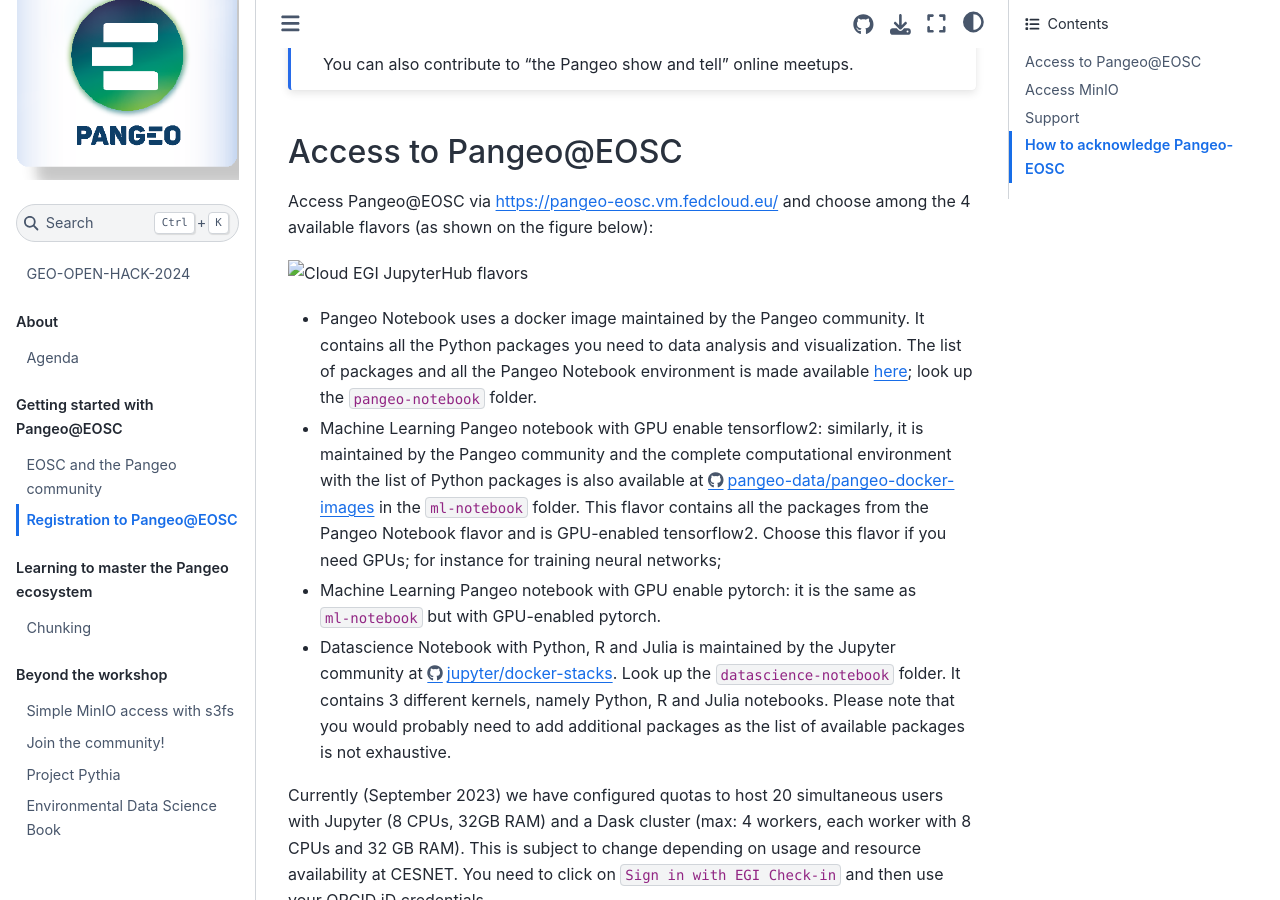
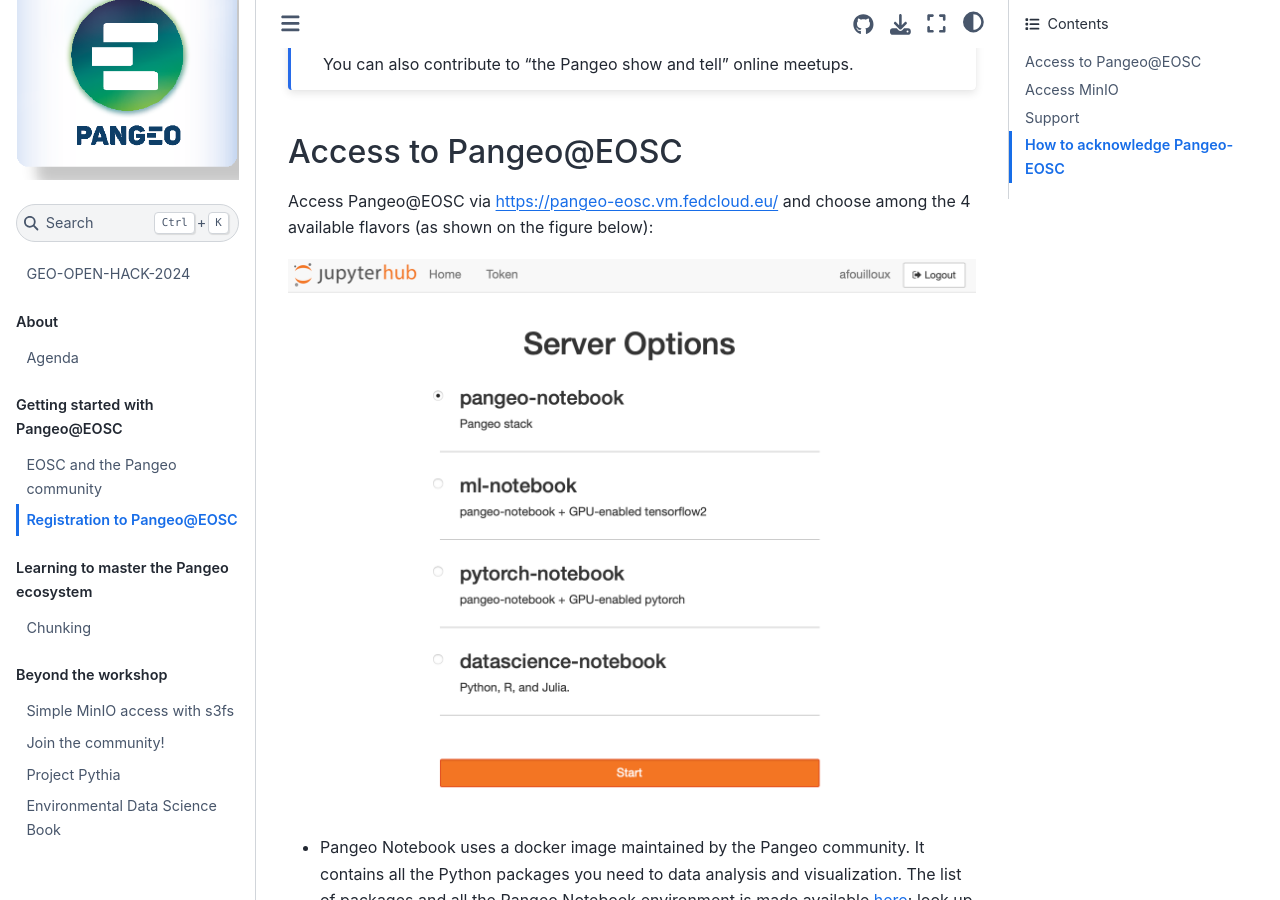
Before and after one commit to pangeo-data/geo-open-hack-2024, a Jupyter Book: the page built from docs/setup/users-getting-started.md, in a window 1280 px wide and 900 px high, scrolled down 707 px. Built offline with Jupyter Book 1.0.4 settings and Sphinx 7.4.7 and the Sphinx Book theme 1.1.4, drawn with Linux system fonts in a browser that asks for light colours; pages that are not in the unit, such as notebooks, are missing from menus; comment, search, counter and statistics services are not loaded.

Commit message:
change data for interactive visualisation

```diff
--- a/docs/setup/users-getting-started.md
+++ b/docs/setup/users-getting-started.md
@@ -22,7 +22,7 @@
 
 Access Pangeo@EOSC via [https://pangeo-eosc.vm.fedcloud.eu/](https://pangeo-eosc.vm.fedcloud.eu/) and choose among the 4 available flavors (as shown on the figure below):
 
-![Cloud EGI JupyterHub flavors](images/flavors.png)
+![Cloud EGI JupyterHub flavors](../images/flavors.png)
 
 - Pangeo Notebook uses a docker image maintained by the Pangeo community. It contains all the Python packages you need to data analysis and visualization. The list of packages and all the Pangeo Notebook environment is made available [here](https://github.com/pangeo-data/pangeo-docker-images); look up the `pangeo-notebook` folder.
 - Machine Learning Pangeo notebook with GPU enable tensorflow2: similarly, it is maintained by the Pangeo community and the complete computational environment with the list of Python packages is also available at [https://github.com/pangeo-data/pangeo-docker-images](https://github.com/pangeo-data/pangeo-docker-images) in the `ml-notebook` folder. This flavor contains all the packages from the Pangeo Notebook flavor and is GPU-enabled tensorflow2. Choose this flavor if you need GPUs; for instance for training neural networks;
@@ -40,11 +40,11 @@
 
 The MinIO console endpoint is: [https://pangeo-eosc-minio.vm.fedcloud.eu/](https://pangeo-eosc-minio.vm.fedcloud.eu/). You can authenticate to the MinIO Object Storage in the same way you login to DaskHub. As shown on the Figure below, make sure you "Select Other Authentication Method" and "Login with SSO (checkin)" to access the MinIO console. Then use your ORCID iD to login.
 
-![minIO Login](images/minIO_login.png)
+![minIO Login](../images/minIO_login.png)
 
 You can create, access and manage your buckets from the minIO console (or use [minIO Python package](https://min.io/docs/minio/linux/developers/python/minio-py.html)). The figure below shows the GUI (with several tabs on the left; the bucket tab is selected on the figure): initially, you won't have any buckets so please feel free to create public/privates buckets.
 
-![minIO buckets](images/minIO_buckets.png)
+![minIO buckets](../images/minIO_buckets.png)
 
 In addition to the MinIO console, the API end point is `https://pangeo-eosc-minioapi.vm.fedcloud.eu/` for those who prefer to interact with MinIO via the API.
 
```
Also changed, not shown: docs/afterword/resources.md (+1 -1 lines), docs/pangeo/chunking_introduction.ipynb.
